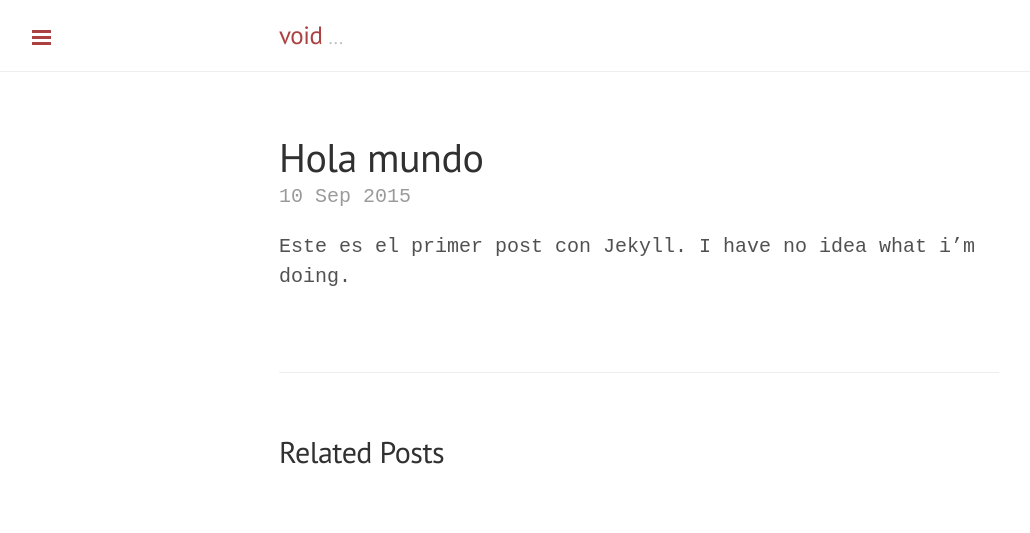
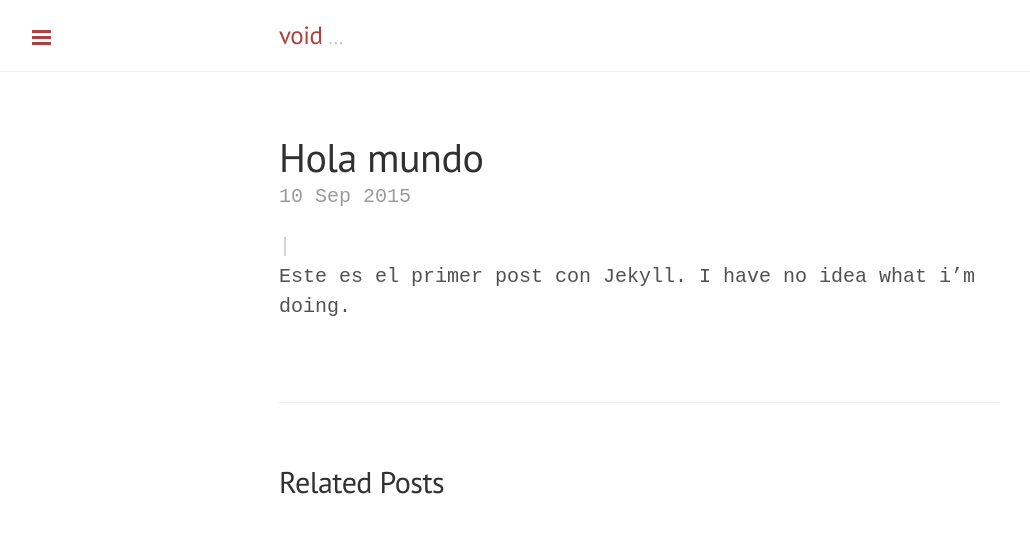
Before and after one commit to angelsimon/angelsimon.github.io, a Jekyll site: the page built from _posts/2015-09-10-hola-mundo.md, in a window 1280 px wide. Shown: the top 533 px of the page, without its empty margins (1-1031 px from the left). Built offline with Jekyll 4.4.1, drawn with Linux system fonts in a browser that asks for light colours; Markdown is read by kramdown in place of the engine named in the settings.

Commit message:
First commit

```diff
--- a/_layouts/post.html
+++ b/_layouts/post.html
@@ -5,6 +5,7 @@ layout: default
 <div class="post">
   <h1 class="post-title">{{ page.title }}</h1>
   <span class="post-date">{{ page.date | date_to_string }}</span>
+  <span style="color:#CCCCCC"> | {{ post.category }}</span>
   {{ content }}
 </div>
 
```
